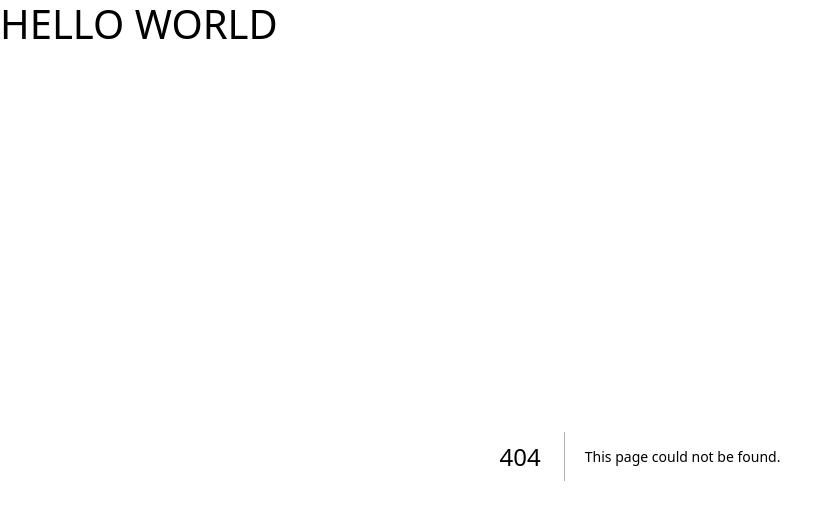
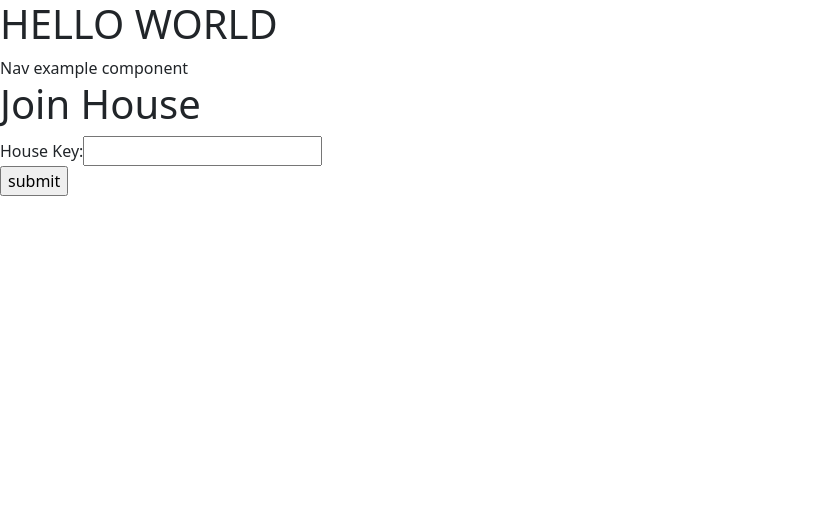
Before and after one commit to m-bocelli/matey, a Next.js app: page /joinHouse in a window 1280 px wide. Before the commit this address had no page. Shown: the top 520 px of the page, without its empty margins (0-839 px from the left). Built offline with nearby package versions, Linux system fonts and the light colour scheme.

Commit message:
Set up a joinHouse page and set up the framework for creating keys to houses

```diff
--- a/app/createHouse/page.jsx
+++ b/app/createHouse/page.jsx
@@ -5,9 +5,8 @@ export default function CreateHouseUI() {
             <form id="createHouse">
                 <label>House Name:</label>
                 <input type="text" name="houseName"></input><br></br>
-                <label>House Maties:</label>
-                <input type="text" name="houseMate1"></input><br></br>
                 <input type="submit" value="submit"></input>
+                {/*Submit button onclick will use a function to genrate a unique House Key*/}
             </form>
         </div>
     )
--- /dev/null
+++ b/app/joinHouse/layout.jsx
@@ -0,0 +1,10 @@
+import Nav from "../../components/Nav/Nav.jsx"
+
+export default function JoinHouseLayout({ children }) {
+    return (
+        <section>
+            <Nav></Nav>
+            {children}
+        </section>
+    )
+}
--- /dev/null
+++ b/app/joinHouse/page.jsx
@@ -0,0 +1,12 @@
+export default function JoinHouseUI() {
+    return (
+        <div>
+            <h1> Join House </h1>
+            <form id="joinHouse">
+                <label>House Key:</label>
+                <input type="text" name="houseKey"></input><br></br>
+                <input type="submit" value="submit"></input>
+            </form>
+        </div>
+    )
+}
--- a/app/manageHouses/manageStyles.css
+++ b/app/manageHouses/manageStyles.css
@@ -1,4 +1,4 @@
-#newHouse {
+.newHouse {
     display: block;
     width: 100%;
     padding: 14px 28px;
@@ -8,7 +8,7 @@
     color: #ACD2ED;
 }
 
-#newHouse:hover {
+.newHouse:hover {
     background-color: #ACD2ED;
     color: #2B2D42;
 }
--- a/app/manageHouses/page.jsx
+++ b/app/manageHouses/page.jsx
@@ -3,7 +3,8 @@ export default function ManageHousesUI() {
     return (
         <div>
             <h1> Manage Houses </h1>
-            <button id="newHouse">New House</button>
+            <button class="newHouse">Create House</button>
+            <button class="newHouse">Join House</button>
         </div>
     )
 }
```
